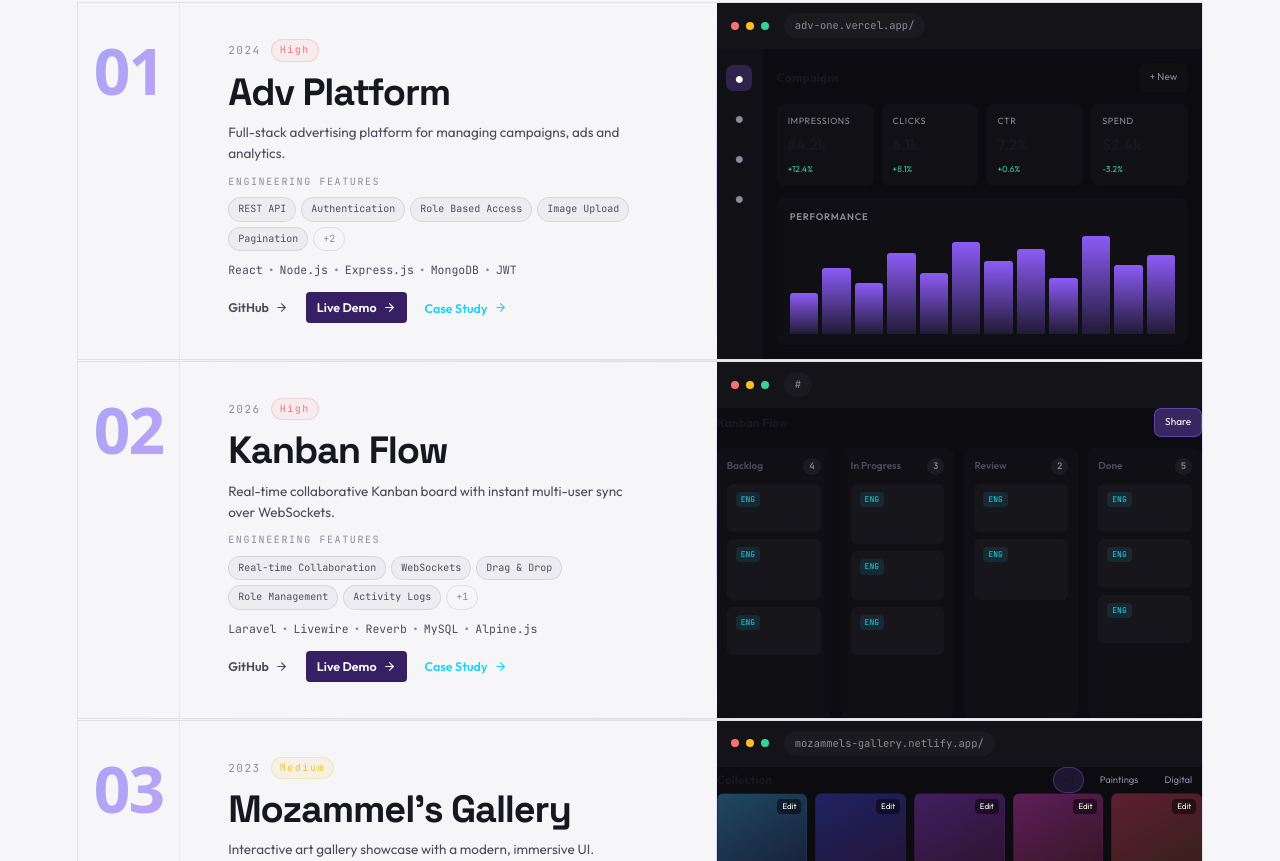
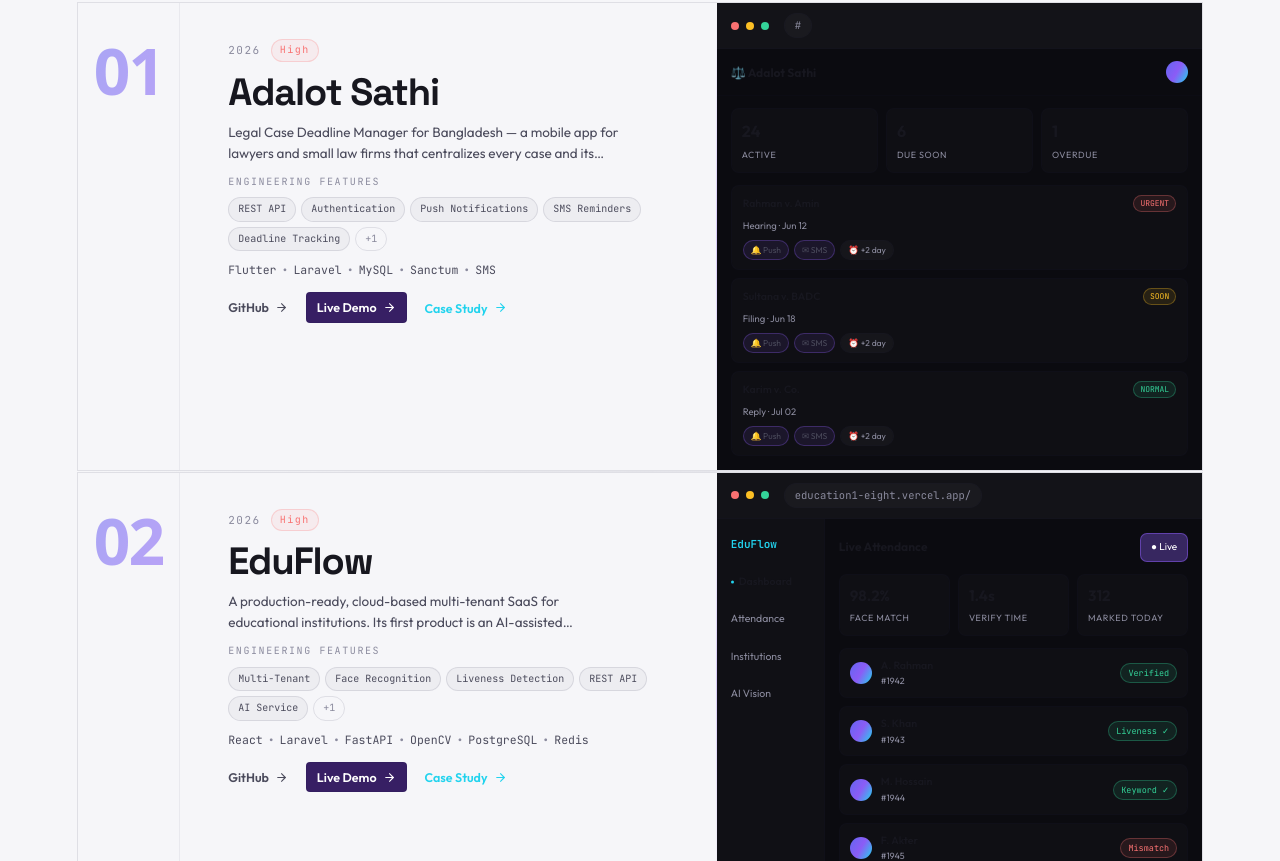
Before and after one commit to HanjalaShihab/Portfolio-, a React (Vite) app: page / in a window 1280 px wide. Shown: the part 4059-4920 px from the top of the page. Built offline with nearby package versions, Linux system fonts and the light colour scheme; a web font is replaced by a local one.

Commit message:
added more projects and removed kanban

```diff
--- a/src/components/Projects/Projects.css
+++ b/src/components/Projects/Projects.css
@@ -1179,6 +1179,246 @@
   background: rgba(255, 255, 255, 0.02);
 }
 
+/* -- adalot sathi (mobile deadline manager) -- */
+.mock-mob-header {
+  display: flex;
+  align-items: center;
+  justify-content: space-between;
+  padding: 12px 14px;
+  border-bottom: 1px solid var(--glass-border);
+}
+
+.mock-mob-brand {
+  font-size: 12px;
+  font-weight: 700;
+  color: var(--text-primary);
+}
+
+.mock-mob-avatar {
+  width: 22px;
+  height: 22px;
+  border-radius: 50%;
+  background: var(--gradient-main);
+}
+
+.mock-deadline-summary {
+  display: grid;
+  grid-template-columns: repeat(3, 1fr);
+  gap: 8px;
+  padding: 12px 14px;
+}
+
+.mock-deadline-stat {
+  display: flex;
+  flex-direction: column;
+  gap: 3px;
+  padding: 9px 10px;
+  border-radius: 8px;
+  background: rgba(255, 255, 255, 0.02);
+  border: 1px solid var(--glass-border);
+}
+
+.mock-deadline-value {
+  font-size: 16px;
+  font-weight: 700;
+  color: var(--text-primary);
+}
+
+.mock-deadline-label {
+  font-size: 9px;
+  color: var(--text-muted);
+  text-transform: uppercase;
+  letter-spacing: 0.06em;
+}
+
+.mock-deadline-list {
+  flex: 1;
+  display: flex;
+  flex-direction: column;
+  gap: 8px;
+  padding: 0 14px 14px;
+  overflow: hidden;
+}
+
+.mock-deadline-card {
+  display: flex;
+  flex-direction: column;
+  gap: 6px;
+  padding: 9px 11px;
+  border-radius: 8px;
+  background: rgba(255, 255, 255, 0.02);
+  border: 1px solid var(--glass-border);
+}
+
+.mock-deadline-card-head {
+  display: flex;
+  align-items: center;
+  justify-content: space-between;
+  gap: 8px;
+}
+
+.mock-deadline-case {
+  font-size: 10.5px;
+  font-weight: 600;
+  color: var(--text-primary);
+  white-space: nowrap;
+  overflow: hidden;
+  text-overflow: ellipsis;
+}
+
+.mock-deadline-badge {
+  font-size: 8px;
+  font-family: var(--font-mono);
+  text-transform: uppercase;
+  border-radius: 999px;
+  padding: 1px 6px;
+  flex-shrink: 0;
+}
+
+.mock-deadline-badge--urgent {
+  color: #F87171;
+  background: rgba(248, 113, 113, 0.1);
+  border: 1px solid rgba(248, 113, 113, 0.3);
+}
+
+.mock-deadline-badge--soon {
+  color: #FBBF24;
+  background: rgba(251, 191, 36, 0.1);
+  border: 1px solid rgba(251, 191, 36, 0.3);
+}
+
+.mock-deadline-badge--normal {
+  color: #34D399;
+  background: rgba(52, 211, 153, 0.1);
+  border: 1px solid rgba(52, 211, 153, 0.3);
+}
+
+.mock-deadline-meta {
+  font-size: 9.5px;
+  color: var(--text-muted);
+}
+
+.mock-deadline-bells {
+  display: flex;
+  align-items: center;
+  gap: 5px;
+  flex-wrap: wrap;
+}
+
+.mock-bell-chip {
+  display: inline-flex;
+  align-items: center;
+  font-size: 8.5px;
+  color: var(--text-secondary);
+  background: rgba(139, 92, 246, 0.1);
+  border: 1px solid rgba(139, 92, 246, 0.3);
+  border-radius: 999px;
+  padding: 2px 7px;
+}
+
+.mock-bell-chip--off {
+  background: rgba(255, 255, 255, 0.03);
+  border-color: var(--glass-border);
+  color: var(--text-muted);
+}
+
+/* -- eduflow (AI attendance) -- */
+.mock-ai-stats {
+  display: grid;
+  grid-template-columns: repeat(3, 1fr);
+  gap: 8px;
+}
+
+.mock-ai-stat {
+  display: flex;
+  flex-direction: column;
+  gap: 3px;
+  padding: 9px 10px;
+  border-radius: 8px;
+  background: rgba(255, 255, 255, 0.02);
+  border: 1px solid var(--glass-border);
+}
+
+.mock-ai-stat-value {
+  font-size: 15px;
+  font-weight: 700;
+  color: var(--text-primary);
+}
+
+.mock-ai-stat-label {
+  font-size: 9px;
+  color: var(--text-muted);
+  text-transform: uppercase;
+  letter-spacing: 0.06em;
+}
+
+.mock-ai-feed {
+  flex: 1;
+  display: flex;
+  flex-direction: column;
+  gap: 8px;
+  overflow: hidden;
+}
+
+.mock-ai-row {
+  display: flex;
+  align-items: center;
+  gap: 9px;
+  padding: 8px 10px;
+  border-radius: 8px;
+  background: rgba(255, 255, 255, 0.02);
+  border: 1px solid var(--glass-border);
+}
+
+.mock-ai-avatar {
+  width: 22px;
+  height: 22px;
+  border-radius: 50%;
+  background: var(--gradient-main);
+  flex-shrink: 0;
+}
+
+.mock-ai-row-body {
+  display: flex;
+  flex-direction: column;
+  min-width: 0;
+  flex: 1;
+}
+
+.mock-ai-name {
+  font-size: 10.5px;
+  font-weight: 600;
+  color: var(--text-primary);
+  white-space: nowrap;
+  overflow: hidden;
+  text-overflow: ellipsis;
+}
+
+.mock-ai-idx {
+  font-size: 9px;
+  color: var(--text-muted);
+}
+
+.mock-ai-status {
+  font-size: 8.5px;
+  font-family: var(--font-mono);
+  border-radius: 999px;
+  padding: 2px 7px;
+  flex-shrink: 0;
+}
+
+.mock-ai-status.is-ok {
+  color: #34D399;
+  background: rgba(52, 211, 153, 0.1);
+  border: 1px solid rgba(52, 211, 153, 0.3);
+}
+
+.mock-ai-status.is-fail {
+  color: #F87171;
+  background: rgba(248, 113, 113, 0.1);
+  border: 1px solid rgba(248, 113, 113, 0.3);
+}
+
 /* -- ecommerce -- */
 .mock-ecom-banner {
   display: flex;
--- a/src/components/Projects/Projects.jsx
+++ b/src/components/Projects/Projects.jsx
@@ -16,6 +16,44 @@
    ============================================================ */
 const projects = [
   {
+    id: 10,
+    title: 'Adalot Sathi',
+    size: 'featured',
+    category: ['fullstack', 'mobile', 'laravel', 'flutter', 'php'],
+    filters: ['Laravel', 'Full Stack', 'Backend'],
+    image: 'https://images.unsplash.com/photo-1589829545856-d10d557cf95f?w=1200&q=80',
+    description: 'Legal Case Deadline Manager for Bangladesh — a mobile app for lawyers and small law firms that centralizes every case and its deadlines, sending multi-stage reminders (push + SMS) so no deadline is ever missed.',
+    problem: 'Lawyers in Bangladesh juggle dozens of cases across courts, each with critical filing and hearing deadlines. Missing one can cost a client the case.',
+    solution: 'Built Adalot Sathi, a mobile-first app that centralizes every case and its deadlines in one place and sends multi-stage reminders via push notification and SMS.',
+    architecture: 'Laravel 12 REST API (Sanctum auth, MySQL for production) powering a Flutter app (Android-first, iOS later). Backend handles case CRUD, deadline scheduling and reminder dispatch.',
+    challenges: 'Accurate reminder scheduling across multiple stages, reliable SMS delivery, and a fast, dependable offline-first mobile experience for busy legal professionals.',
+    features: ['REST API', 'Authentication', 'Push Notifications', 'SMS Reminders', 'Deadline Tracking', 'Case Management'],
+    tech: ['Flutter', 'Laravel', 'MySQL', 'Sanctum', 'SMS'],
+    live: '#',
+    github: 'https://github.com/HanjalaShihab/Adalot_Sathi',
+    complexity: 'High',
+    year: '2026'
+  },
+  {
+    id: 11,
+    title: 'EduFlow',
+    size: 'featured',
+    category: ['fullstack', 'web', 'ai', 'laravel', 'react', 'python'],
+    filters: ['Full Stack', 'AI', 'Backend'],
+    image: 'https://images.unsplash.com/photo-1523050854058-8df90110c9f1?w=1200&q=80',
+    description: 'A production-ready, cloud-based multi-tenant SaaS for educational institutions. Its first product is an AI-assisted attendance system combining face recognition, liveness detection and keyword-based verification.',
+    problem: 'Schools, colleges and universities needed secure, tamper-proof attendance that prevents proxy marking and works reliably at scale.',
+    solution: 'Built EduFlow, a multi-tenant SaaS with an AI-assisted attendance system that fuses face recognition, liveness detection and keyword-based verification for secure, efficient tracking.',
+    architecture: 'React (Vite + TS) frontend → Laravel REST API (Sanctum) → FastAPI AI service (OpenCV). PostgreSQL for persistence, Redis for caching and queues.',
+    challenges: 'Multi-tenant data isolation, real-time liveness detection latency, orchestrating the AI service pipeline, and keeping Redis and PostgreSQL consistent under load.',
+    features: ['Multi-Tenant', 'Face Recognition', 'Liveness Detection', 'REST API', 'AI Service', 'Role Management'],
+    tech: ['React', 'Laravel', 'FastAPI', 'OpenCV', 'PostgreSQL', 'Redis'],
+    live: 'https://education1-eight.vercel.app/',
+    github: 'https://github.com/HanjalaShihab/EduFlow',
+    complexity: 'High',
+    year: '2026'
+  },
+  {
     id: 1,
     title: 'Adv Platform',
     size: 'featured',
@@ -33,25 +71,6 @@
     github: 'https://github.com/HanjalaShihab/Adv',
     complexity: 'High',
     year: '2024'
-  },
-  {
-    id: 9,
-    title: 'Kanban Flow',
-    size: 'featured',
-    category: ['fullstack', 'web', 'laravel', 'php'],
-    filters: ['Laravel', 'Full Stack', 'Backend'],
-    image: 'https://images.unsplash.com/photo-1611224923853-80b023f02d71?w=1200&q=80',
-    description: 'Real-time collaborative Kanban board with instant multi-user sync over WebSockets.',
-    problem: 'Distributed teams needed task boards that stay in sync instantly, without refreshing or polling.',
-    solution: 'Built a real-time Kanban board where card moves, edits and comments broadcast to every open board the moment they happen.',
-    architecture: 'Laravel 11 + Livewire 3 for reactive server-rendered UI, Laravel Reverb for WebSocket broadcasting, MySQL for persistence, policy-based authorization per workspace.',
-    challenges: 'Keeping optimistic drag-and-drop state consistent across concurrent editors, broadcasting granular events without over-fetching, and scoping real-time channels per workspace.',
-    features: ['Real-time Collaboration', 'WebSockets', 'Drag & Drop', 'Role Management', 'Activity Logs', 'Notifications'],
-    tech: ['Laravel', 'Livewire', 'Reverb', 'MySQL', 'Alpine.js'],
-    live: '#',
-    github: '#',
-    complexity: 'High',
-    year: '2026'
   },
   {
     id: 2,
@@ -254,44 +273,6 @@
   </div>
 )
 
-const KanbanMock = ({ url }) => (
-  <div className="mockup">
-    <MockBar url={url} />
-    <div className="mockup-body mockup-body--stack">
-      <div className="mockup-toolbar mockup-toolbar--kanban">
-        <span className="mockup-toolbar-title">Kanban Flow</span>
-        <span className="mockup-avatar-stack">
-          <span className="mock-avatar-chip" />
-          <span className="mock-avatar-chip" />
-          <span className="mock-avatar-chip" />
-        </span>
-        <span className="mockup-toolbar-btn mockup-toolbar-btn--accent">Share</span>
-      </div>
-      <div className="mock-kanban-board">
-        {[
-          { title: 'Backlog', count: 4, cards: ['API rate limiting', 'Redis caching layer', 'Webhook retries', 'Schema migration'] },
-          { title: 'In Progress', count: 3, cards: ['Reverb broadcasting', 'JWT refresh flow', 'Optimistic DnD'] },
-          { title: 'Review', count: 2, cards: ['Role policies', 'WS channel scoping'] },
-          { title: 'Done', count: 5, cards: ['Auth scaffold', 'Board CRUD', 'Realtime sync', 'Activity logs', 'Notifications'] }
-        ].map((col) => (
-          <div key={col.title} className="mock-kanban-col">
-            <div className="mock-kanban-col-head">
-              <span>{col.title}</span>
-              <span className="mock-kanban-count">{col.count}</span>
-            </div>
-            {col.cards.slice(0, 3).map((c) => (
-              <div key={c} className="mock-kanban-card">
-                <span className="mock-kanban-tag">ENG</span>
-                <span className="mock-kanban-card-title">{c}</span>
-              </div>
-            ))}
-          </div>
-        ))}
-      </div>
-    </div>
-  </div>
-)
-
 const GalleryMock = ({ url }) => (
   <div className="mockup">
     <MockBar url={url} />
@@ -472,6 +453,104 @@
   </div>
 )
 
+/* Adalot Sathi — mobile deadline manager mockup */
+const DeadlineMock = ({ url }) => (
+  <div className="mockup">
+    <MockBar url={url} />
+    <div className="mockup-body mockup-body--stack">
+      <div className="mock-mob-header">
+        <span className="mock-mob-brand">⚖️ Adalot Sathi</span>
+        <span className="mock-mob-avatar" />
+      </div>
+      <div className="mock-deadline-summary">
+        {[
+          { label: 'Active', value: '24' },
+          { label: 'Due Soon', value: '6' },
+          { label: 'Overdue', value: '1' }
+        ].map((s) => (
+          <div key={s.label} className="mock-deadline-stat">
+            <span className="mock-deadline-value">{s.value}</span>
+            <span className="mock-deadline-label">{s.label}</span>
+          </div>
+        ))}
+      </div>
+      <div className="mock-deadline-list">
+        {[
+          { case: 'Rahman v. Amin', date: 'Hearing · Jun 12', level: 'urgent' },
+          { case: 'Sultana v. BADC', date: 'Filing · Jun 18', level: 'soon' },
+          { case: 'Karim v. Co.', date: 'Reply · Jul 02', level: 'normal' }
+        ].map((d) => (
+          <div key={d.case} className="mock-deadline-card">
+            <div className="mock-deadline-card-head">
+              <span className="mock-deadline-case">{d.case}</span>
+              <span className={`mock-deadline-badge mock-deadline-badge--${d.level}`}>{d.level}</span>
+            </div>
+            <span className="mock-deadline-meta">{d.date}</span>
+            <div className="mock-deadline-bells">
+              <span className="mock-bell-chip">🔔 Push</span>
+              <span className="mock-bell-chip">✉ SMS</span>
+              <span className="mock-bell-chip mock-bell-chip--off">⏰ +2 day</span>
+            </div>
+          </div>
+        ))}
+      </div>
+    </div>
+  </div>
+)
+
+/* EduFlow — AI attendance dashboard mockup */
+const EduFlowMock = ({ url }) => (
+  <div className="mockup">
+    <MockBar url={url} />
+    <div className="mockup-body mockup-body--split">
+      <div className="mockup-sidebar mockup-sidebar--labeled">
+        <span className="mockup-sidebar-brand">EduFlow</span>
+        <span className="mockup-nav-label is-active">Dashboard</span>
+        <span className="mockup-nav-label">Attendance</span>
+        <span className="mockup-nav-label">Institutions</span>
+        <span className="mockup-nav-label">AI Vision</span>
+      </div>
+      <div className="mockup-main">
+        <div className="mockup-toolbar">
+          <span className="mockup-toolbar-title">Live Attendance</span>
+          <span className="mockup-toolbar-btn mockup-toolbar-btn--accent">● Live</span>
+        </div>
+        <div className="mock-ai-stats">
+          <div className="mock-ai-stat">
+            <span className="mock-ai-stat-value">98.2%</span>
+            <span className="mock-ai-stat-label">Face Match</span>
+          </div>
+          <div className="mock-ai-stat">
+            <span className="mock-ai-stat-value">1.4s</span>
+            <span className="mock-ai-stat-label">Verify Time</span>
+          </div>
+          <div className="mock-ai-stat">
+            <span className="mock-ai-stat-value">312</span>
+            <span className="mock-ai-stat-label">Marked Today</span>
+          </div>
+        </div>
+        <div className="mock-ai-feed">
+          {[
+            { name: 'A. Rahman', idx: '#1942', status: 'Verified', ok: true },
+            { name: 'S. Khan', idx: '#1943', status: 'Liveness ✓', ok: true },
+            { name: 'M. Hossain', idx: '#1944', status: 'Keyword ✓', ok: true },
+            { name: 'F. Akter', idx: '#1945', status: 'Mismatch', ok: false }
+          ].map((r) => (
+            <div key={r.idx} className="mock-ai-row">
+              <span className="mock-ai-avatar" />
+              <div className="mock-ai-row-body">
+                <span className="mock-ai-name">{r.name}</span>
+                <span className="mock-ai-idx">{r.idx}</span>
+              </div>
+              <span className={`mock-ai-status ${r.ok ? 'is-ok' : 'is-fail'}`}>{r.status}</span>
+            </div>
+          ))}
+        </div>
+      </div>
+    </div>
+  </div>
+)
+
 /* Hotel landing — needs the hotel flag, so it's a component that reads url */
 const HotelMock = ({ url }) => <LandingMock url={url} hotel />
 
@@ -479,8 +558,9 @@
 const mockFor = (project) => {
   const url = project.live.replace('https://', '').replace('http://', '')
   const map = {
+    10: DeadlineMock,
+    11: EduFlowMock,
     1: DashboardMock,
-    9: KanbanMock,
     2: GalleryMock,
     3: FeedMock,
     4: PortfolioMock,
```
